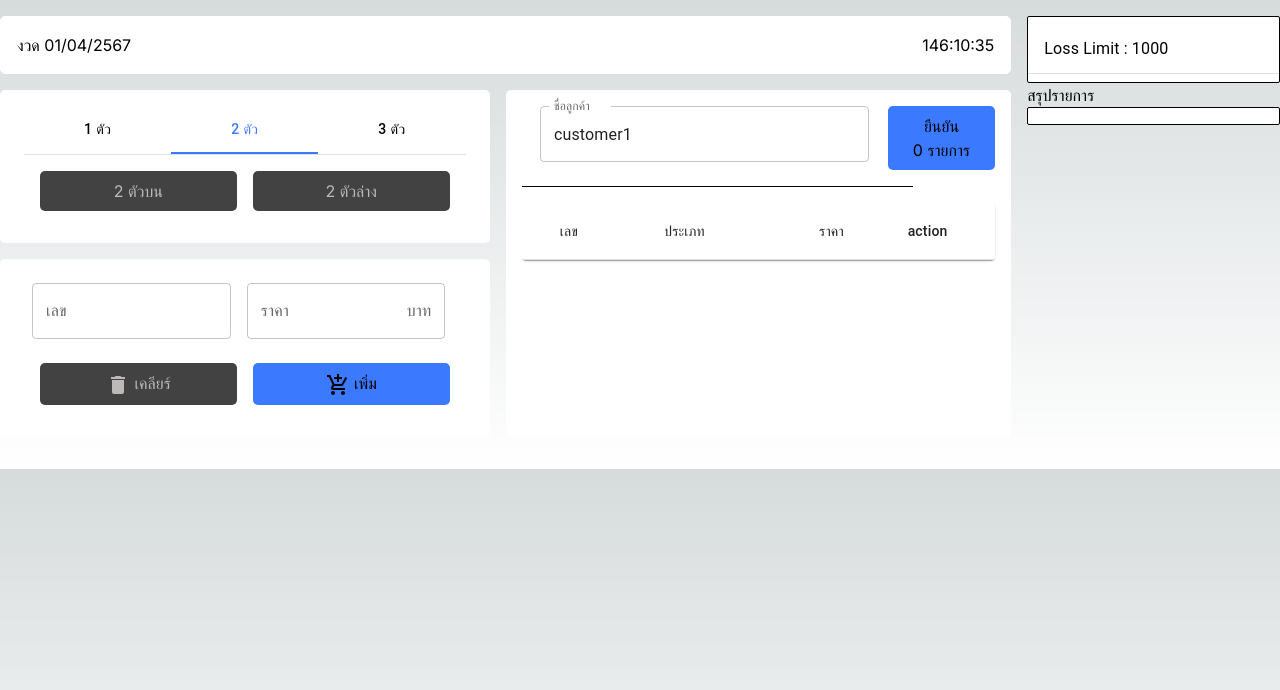
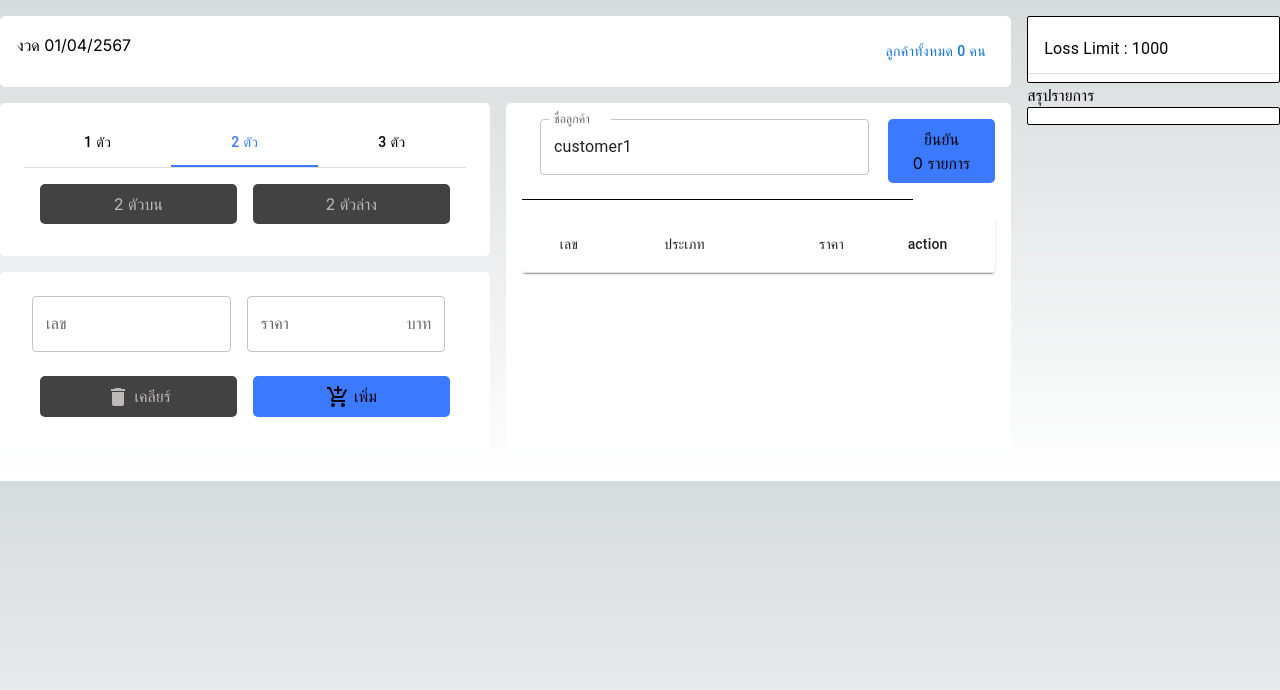
Before and after one commit to agazin/lotmemo, a Next.js app: page / in a window 1280 px wide. Shown: the top 690 px of the page. Built offline with nearby package versions, Linux system fonts and the light colour scheme.

Commit message:
confrim btn

```diff
--- a/src/app/memo/page.jsx
+++ b/src/app/memo/page.jsx
@@ -2,7 +2,7 @@
 import styles from "./memo.module.css";
 import Tool from "@/components/tool/tool";
 import ReportPage from "@/components/report/report";
-import React, { useEffect, useState } from "react";
+import React, { use, useEffect, useState } from "react";
 import { Button } from "@mui/material";
 
 export const enumType = {
@@ -108,6 +108,7 @@ export default function MemoPage() {
 
 
   const addCustomer = (lotList) => {
+    console.log("addCustomer", lotList);
     const memoList = lotmemo.memoList
                       .filter((item) => item.customer !== tempCustomer.customer);
     setLotmemo({
@@ -125,7 +126,7 @@ export default function MemoPage() {
   return (
     <div className={styles.container}>
       <div className={styles.tool}>
-        <Tool addCustomer={addCustomer} setTempCustomer={setTempCustomer} />
+        <Tool addCustomer={addCustomer} setTempCustomer={setTempCustomer} lotmemo={lotmemo} />
       </div>
       <div className={styles.report}>
         <ReportPage lotmemo={lotmemo} tempCustomer={tempCustomer} />
--- a/src/components/tool/tool.jsx
+++ b/src/components/tool/tool.jsx
@@ -1,7 +1,12 @@
 "use client";
 
-import "react-perfect-scrollbar/dist/css/styles.css";
-import PerfectScrollbar from "react-perfect-scrollbar";
+import { calculateBid, enumType } from "@/app/memo/page";
+import {
+  AddShoppingCart,
+  CheckCircle,
+  Delete,
+  ModeEdit
+} from "@mui/icons-material";
 import {
   Box,
   Button,
@@ -19,23 +24,16 @@ import {
   TableContainer,
   TableHead,
   TableRow,
-  Tabs,
-  TextField,
-  Typography,
+  Tabs
 } from "@mui/material";
+import Divider from "@mui/material/Divider";
+import React from "react";
+import PerfectScrollbar from "react-perfect-scrollbar";
+import "react-perfect-scrollbar/dist/css/styles.css";
 import styles from "./tool.module.css";
-import React, { use, useEffect } from "react";
-import {
-  AddShoppingCart,
-  Delete,
-  CheckCircle,
-  RepeatOutlined,
-  ModeEdit,
-} from "@mui/icons-material";
-import { enumType, calculateBid } from "@/app/memo/page";
-import Divider from "@mui/material/Divider";
 
-const Tool = ({ addCustomer, setTempCustomer }) => {
+const Tool = ({ addCustomer, setTempCustomer, lotmemo }) => {
+  console.log("Tool lotmemo", lotmemo);
   // const enumType = {
   //   UP: "UP",
   //   DOWN: "DOWN",
@@ -304,7 +302,10 @@ const Tool = ({ addCustomer, setTempCustomer }) => {
   }
 
   const [open, setOpen] = React.useState(false);
-  const handleOpen = () => setOpen(true);
+  const handleOpen = () => {
+    // setOpen(true);
+    onConfirm();
+  };
   const handleClose = () => setOpen(false);
 
   // useEffect(() => {
@@ -445,7 +446,11 @@ const Tool = ({ addCustomer, setTempCustomer }) => {
       </Modal>
       <div className={styles.title}>
         <div className={styles.period}>งวด 01/04/2567</div>
-        <div className={styles.countdown}>146:10:35</div>
+        <div className={styles.countdown}>
+           <Button>
+             ลูกค้าทั้งหมด {lotmemo.memoList.length - 1} คน
+           </Button>
+        </div>
       </div>
       <div className={styles.panels}>
         <div className={styles.tool}>
```
